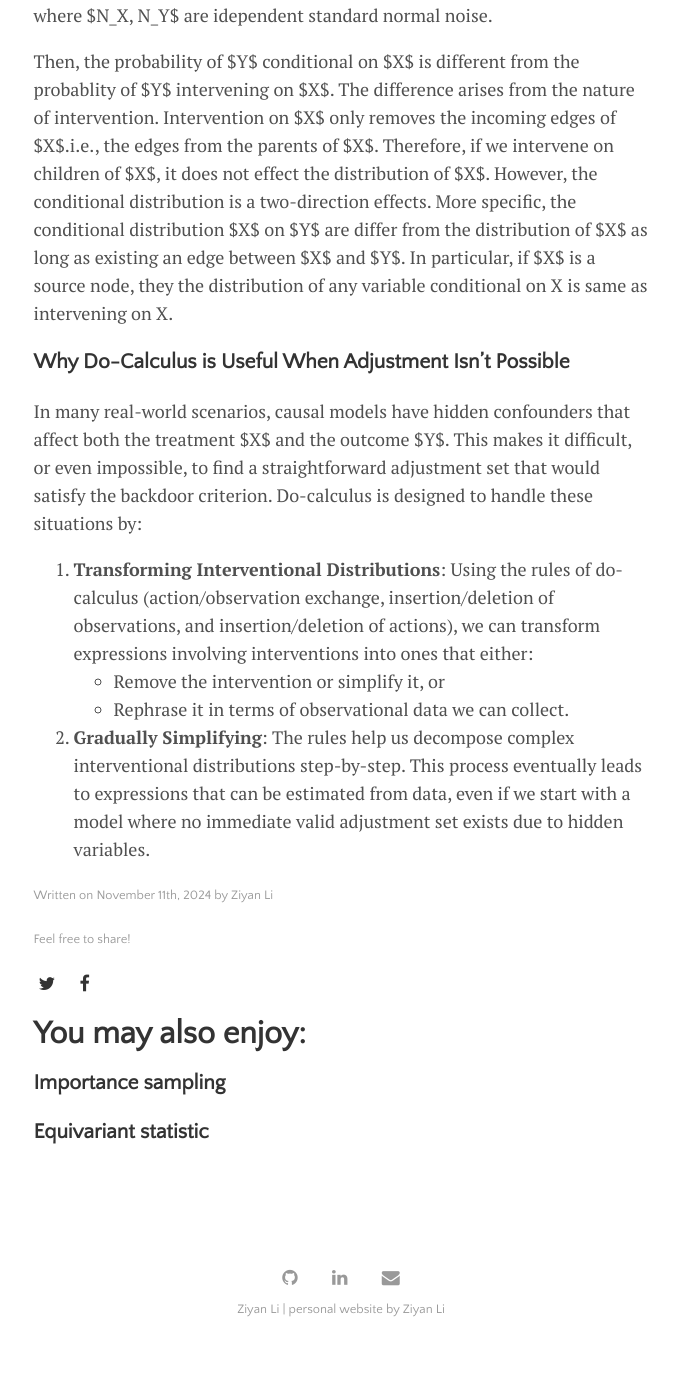
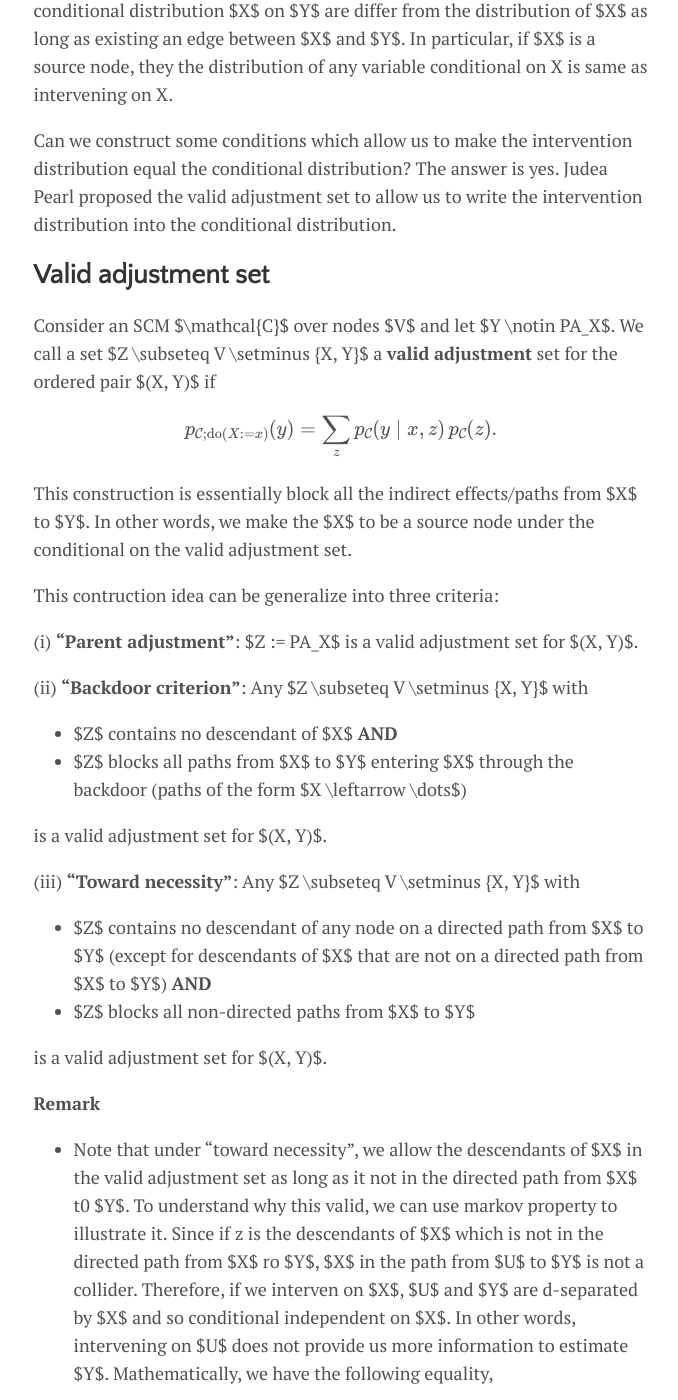
Before and after one commit to catty-halsey/catty-halsey.github.io, a Jekyll site: the page built from _posts/2024-11-11-Valid adjustment.md, in a window 1280 px wide and 1400 px high, scrolled down 608 px. Shown: the whole window, without its empty margins (299-977 px from the left). Built offline with Jekyll 4.4.1, drawn with Linux system fonts in a browser that asks for light colours; formulas are drawn with MathJax 3; before the commit the page ends 1963 px from its top, so only the background shows below that; some of the changed text lies outside the part shown.

Commit message:
Update 2024-11-11-Valid adjustment.md

```diff
--- a/_posts/2024-11-11-Valid adjustment.md
+++ b/_posts/2024-11-11-Valid adjustment.md
@@ -27,6 +20,41 @@ where $N_X, N_Y$ are idependent standard normal noise.
 
 Then, the probability of $Y$ conditional on $X$ is different from the probablity of $Y$ intervening on $X$. The difference arises from the nature of intervention. Intervention on $X$ only removes the incoming edges of $X$.i.e., the edges from the parents of $X$. Therefore, if we intervene on children of $X$, it does not effect the distribution of $X$. However, the conditional distribution is a two-direction effects. More specific, the conditional distribution $X$ on $Y$ are differ from the distribution of $X$  as long as existing an edge between $X$ and $Y$. In particular, if $X$ is a source node, they the distribution of any variable conditional on X is same as intervening on X.
 
+Can we construct some conditions which allow us to make the intervention distribution equal the conditional distribution? The answer is yes. Judea Pearl proposed the valid adjustment set to allow us to write the intervention distribution into the conditional distribution.
+
+## Valid adjustment set
+
+Consider an SCM $\mathcal{C}$ over nodes $V$ and let $Y \notin PA_X$. We call a set $Z \subseteq V \setminus \{X, Y\}$ a **valid adjustment** set for the ordered pair $(X, Y)$ if
+
+$$
+p_{\mathcal{C}; \text{do}(X := x)}(y) = \sum_{z} p_{\mathcal{C}}(y \mid x, z) \, p_{\mathcal{C}}(z).
+$$
+
+This construction is essentially block all the indirect effects/paths from $X$ to $Y$. In other words, we make the $X$ to be a source node under the conditional on the valid adjustment set.
+
+This contruction idea can be generalize into three criteria:
+
+(i) **"Parent adjustment"**: $Z := PA_X$ is a valid adjustment set for $(X, Y)$.
+
+(ii) **"Backdoor criterion"**: Any $Z \subseteq V \setminus \{X, Y\}$ with
+- $Z$ contains no descendant of $X$ **AND**
+- $Z$ blocks all paths from $X$ to $Y$ entering $X$ through the backdoor (paths of the form $X \leftarrow \dots$)
+
+is a valid adjustment set for $(X, Y)$.
+
+(iii) **"Toward necessity"**: Any $Z \subseteq V \setminus \{X, Y\}$ with
+- $Z$ contains no descendant of any node on a directed path from $X$ to $Y$ (except for descendants of $X$ that are not on a directed path from $X$ to $Y$) **AND**
+- $Z$ blocks all non-directed paths from $X$ to $Y$
+
+is a valid adjustment set for $(X, Y)$.
+
+**Remark**
+- Note that under "toward necessity", we allow the descendants of $X$ in the valid adjustment set as long as it not in the directed path from $X$ t0 $Y$. To understand why this valid, we can use markov property to illustrate it. Since if z is the descendants of $X$ which is not in the directed path from $X$ ro $Y$, $X$ in the path from $U$ to $Y$ is not a collider. Therefore, if we interven on $X$, $U$ and $Y$ are d-separated by $X$ and so conditional independent on $X$. In other words, intervening on $U$ does not provide us more information to estimate $Y$. Mathematically, we have the following equality,
+
+$$
+p_{\mathcal{C}; \text{do}(X := x, U=u)}(y) = p_{\mathcal{C}; \text{do}(X := x)}(y) = p_{\mathcal{C}; \text{do}(X := x)}(y|U) = p_{\mathcal{C}}(y|x,u) .
+$$
+
 
 
 
```
Also changed, not shown: other parts of _posts/2024-11-11-Valid adjustment.md (+0 -7 lines).
